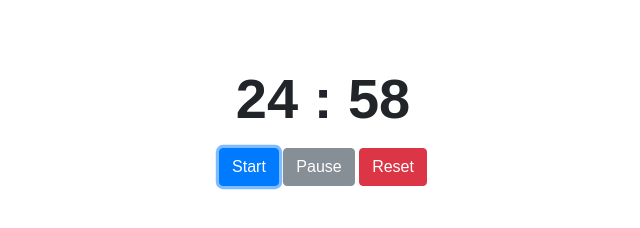
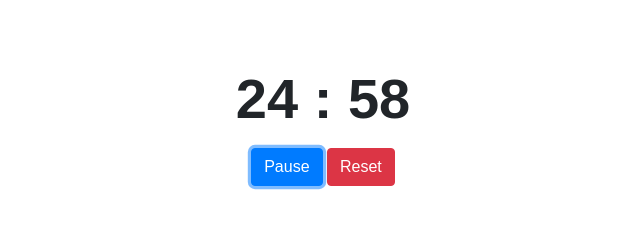
Before and after one commit to ioayo/pomodoro-timer, a website: page app/index.html in a window 1280 px wide. Both pictures are taken after a click on the button "Start". Shown: the whole page, without its empty margins (317-957 px from the left). Drawn offline with nearby package versions, Linux system fonts and the light colour scheme; files that its build step writes are made by us from their sources.

Commit message:
start/pause button implemented

```diff
--- a/app/index.html
+++ b/app/index.html
@@ -40,7 +40,6 @@
 				</div>
 				<div class="buttons-wrap">
 					<button class="btn-start btn btn-primary">Start</button>
-					<button class="btn-pause btn btn-secondary">Pause</button>
 					<button class="btn-reset btn btn-danger">Reset</button>
 				</div>
 			</div>
--- a/app/js/scripts.min.js
+++ b/app/js/scripts.min.js
@@ -6,7 +6,6 @@ var pomodoro = {
 	minutesDOM: null,
 	secondsDOM: null,
 	intervalCallback: function() {
-			console.log('setInterval is running');
 			if(!this.isStarted) return false;
 			if(this.seconds == 0 && this.minutes == 0) {
 				this.finish();
@@ -23,7 +22,6 @@ var pomodoro = {
 	start: function() {
 		var self = this;
 		this.isStarted = true;
-		console.log(this.isStarted, 'start!');
 		this.interval = setInterval(function(){
 			self.intervalCallback.apply(self)
 		}, 1000);
@@ -31,7 +29,6 @@ var pomodoro = {
 	pause: function() {
 		this.isStarted = false;
 		clearInterval(this.interval);
-		console.log('pause', this.isStarted);
 	},
 	reset: function(min, sec) {
 		this.isStarted = false;
@@ -44,7 +41,6 @@ var pomodoro = {
 	updateDOM: function() {
 		this.minutesDOM.innerHTML = this.toDoubleDigits(this.minutes);
 		this.secondsDOM.innerHTML = this.toDoubleDigits(this.seconds);
-		console.log(this.minutes, this.seconds);
 	},
 
 	toDoubleDigits: function(number) {
@@ -80,11 +76,13 @@ var pomodoro = {
 
 		//handle clicks on buttons
 		buttonStart.addEventListener('click', function(){
-			self.start();
-		});
-
-		buttonPause.addEventListener('click', function(){
-			self.pause();
+			if (!self.isStarted) {
+				self.start();
+				this.innerHTML = 'Pause';
+			} else {
+				self.pause();
+				this.innerHTML = 'Start';
+			}
 		});
 
 		buttonReset.addEventListener('click', function(){
--- a/app/sass/main.sass
+++ b/app/sass/main.sass
@@ -52,6 +52,8 @@ body
 button
 	cursor: pointer
 
+.buttons-wrap
+	text-align: center
 
 
 @import "media" // Всегда в конце
```
Also changed, not shown: app/js/common.js (+7 -9 lines), app/js/common.min.js.
